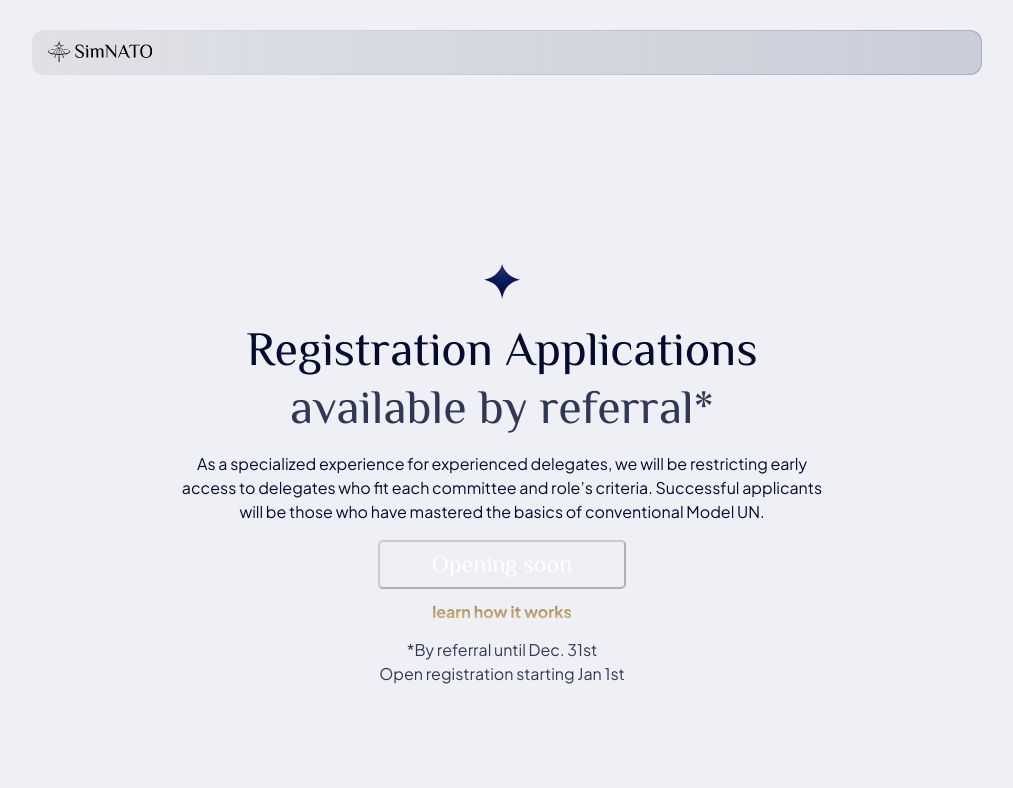
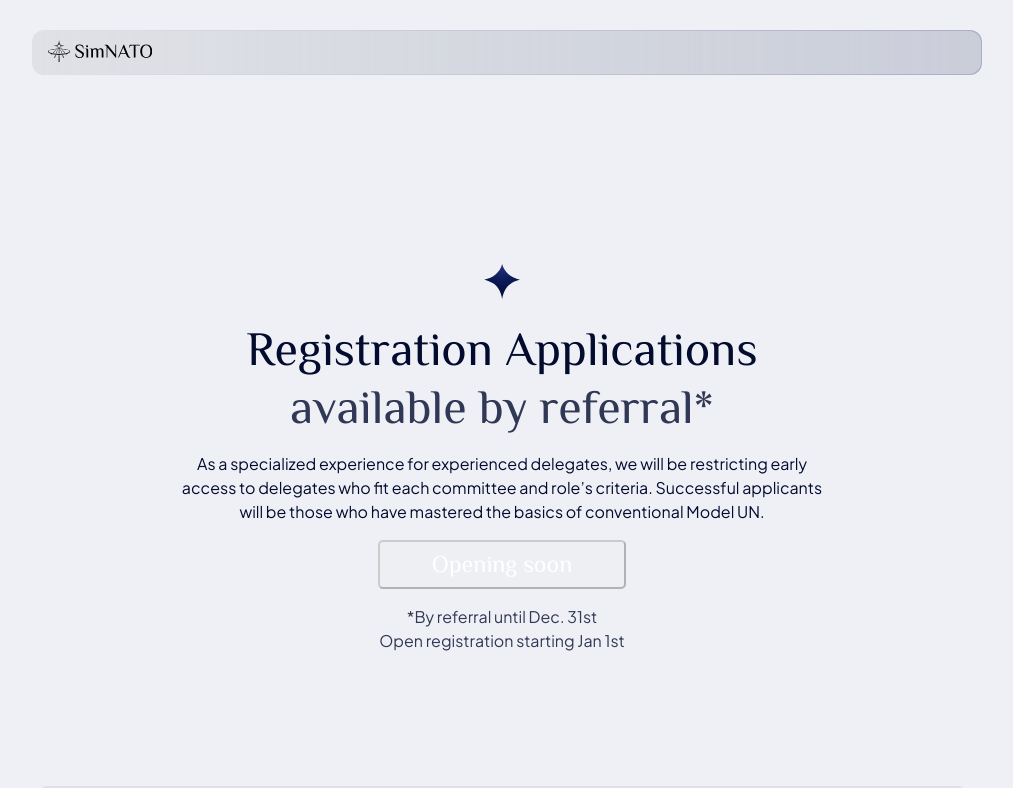
Before and after one commit to oklex/simnato-site, a Next.js app: page /registration in a window 1280 px wide. Shown: the top 788 px of the page, without its empty margins (138-1151 px from the left). Built offline with nearby package versions, Linux system fonts and the light colour scheme; some icons are missing.

Commit message:
commenting out fullscreen modal code

```diff
--- a/src/pages/registration.tsx
+++ b/src/pages/registration.tsx
@@ -69,16 +69,11 @@ export const RegistrationPage = (): ReactElement => {
 									</Header>
 								</Div>
 							</Button>
-
-							<Button
-								variant="text"
-								mode="light"
-								onClick={() => setShowInfoModal(true)}
-							>
+							{/* <Button variant="text" mode="light" onClick={() => setShowInfoModal(true)}>
 								<Text align="center" mode="gold">
 									learn how it works
 								</Text>
-							</Button>
+							</Button> */}
 						</Div>
 					</Div>
 					<Spacer />
```
